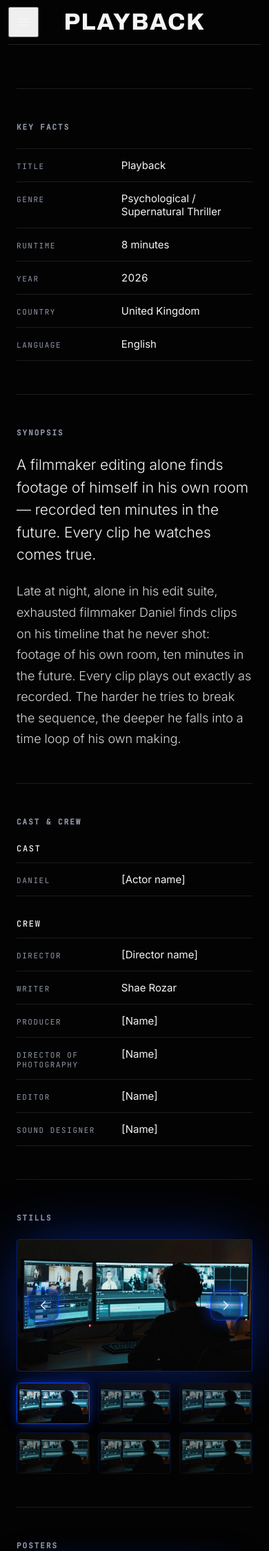
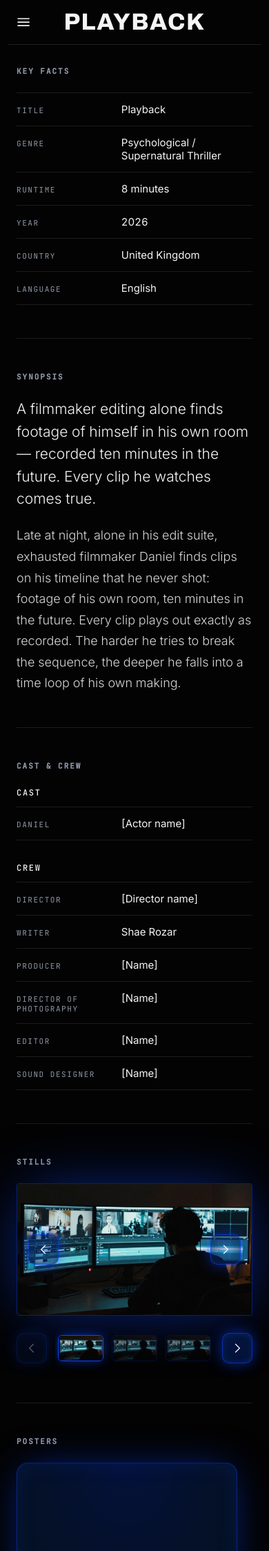
Before and after one commit to Mervellious/playback_website, a Flask app: page /epk in a window 390 px wide. Shown: the top 2248 px of the page at 69% size. Run offline with Flask 3, Linux system fonts and the light colour scheme.

Commit message:
Press Kit: stills carousel, no line above Key facts; fix grey menu button
- /epk: first section loses its border-top and the page top padding, so
  KEY FACTS sits ~48px (desktop) / 32px (mobile) under the nav divider.
- Stills thumbnails: one horizontally scrolling, snapping row (4 visible on
  desktop, 3 on mobile, hidden scrollbar) with left/right glow arrows that
  page by the strip width and get aria-disabled at the ends; the active
  thumb is kept in view without scrolling the page.
- .menu-btn: reset the browser's default button background/border/padding
  (the grey box that appeared once the glow-btn frame was removed).

Co-Authored-By: Claude Opus 5.5 <noreply@anthropic.com>

```diff
--- a/static/css/style.css
+++ b/static/css/style.css
@@ -174,6 +174,12 @@ button {
 }
 
 .menu-btn {
+  /* No browser button chrome (grey box) now that the glow-btn frame is gone */
+  appearance: none;
+  padding: 0;
+  border: 0;
+  border-radius: 0;
+  background: none;
   position: absolute;
   left: calc(var(--menu-left) * var(--u));
   top: calc(var(--topbar-h) * var(--u) / 2 - var(--menu-size) / 2);
@@ -1176,6 +1182,16 @@ html.menu-open body {
   border-top: var(--line);
 }
 
+/* No page header any more: KEY FACTS starts ~48px under the nav divider,
+   without its own line (the lines between sections stay). */
+.page.epk {
+  padding-top: 0;
+}
+
+.epk > .epk-section:first-of-type {
+  border-top: 0;
+}
+
 .epk-section__body {
   min-width: 0;
 }
@@ -1289,12 +1305,59 @@ html.menu-open body {
 .gallery__nav--prev { left: 16px; }
 .gallery__nav--next { right: 16px; }
 
+/* Thumbnail carousel: arrow · one scrolling row · arrow */
+.gallery__strip {
+  --thumbs-visible: 4;
+  margin-top: 16px;
+  display: flex;
+  align-items: center;
+  gap: 12px;
+}
+
 .gallery__thumbs {
-  margin-top: 16px;
+  position: relative; /* offsetParent for the JS that keeps the active thumb in view */
+  flex: 1 1 auto;
+  min-width: 0;
+  display: flex;
+  gap: 12px;
+  padding: 12px 4px; /* room for the active thumb's glow */
+  overflow-x: auto;
+  overscroll-behavior-x: contain;
+  scroll-snap-type: x mandatory;
+  scroll-padding-inline: 4px;
+  scrollbar-width: none; /* hidden, still scrollable by touch / trackpad */
+  list-style: none;
+}
+
+.gallery__thumbs::-webkit-scrollbar {
+  display: none;
+}
+
+.gallery__thumbs > li {
+  flex: 0 0 calc((100% - (var(--thumbs-visible) - 1) * 12px) / var(--thumbs-visible));
+  scroll-snap-align: start;
+}
+
+.gallery__strip-nav {
+  flex: none;
+  width: 44px;
+  height: 44px;
+  padding: 0;
   display: grid;
-  grid-template-columns: repeat(6, minmax(0, 1fr));
-  gap: 12px;
-  list-style: none;
+  place-items: center;
+  color: var(--white);
+  cursor: pointer;
+  transition: opacity 200ms ease;
+}
+
+.gallery__strip-nav svg {
+  width: 20px;
+  height: 20px;
+}
+
+.gallery__strip-nav[aria-disabled="true"] {
+  opacity: .35;
+  cursor: default;
 }
 
 .gallery__thumb {
@@ -1855,8 +1918,12 @@ html.menu-open body {
     grid-template-columns: 1fr;
   }
 
-  .gallery__thumbs {
-    grid-template-columns: repeat(3, minmax(0, 1fr));
+  .gallery__strip {
+    --thumbs-visible: 3;
+  }
+
+  .epk > .epk-section:first-of-type {
+    padding-top: 32px;
   }
 
   .posters {
--- a/templates/epk.html
+++ b/templates/epk.html
@@ -85,7 +85,12 @@
           </button>
         </div>
 
-        <ul class="gallery__thumbs">
+        <!-- Thumbnail carousel: one row, scrolls sideways -->
+        <div class="gallery__strip">
+          <button class="gallery__strip-nav glow-btn" type="button" data-strip-prev aria-label="Scroll stills left">
+            <svg viewBox="0 0 24 24" fill="none" stroke="currentColor" stroke-width="1.6" stroke-linecap="round" stroke-linejoin="round" aria-hidden="true" focusable="false"><path d="M15 5l-7 7 7 7"/></svg>
+          </button>
+          <ul class="gallery__thumbs" data-gallery-strip>
             {% for still in film.stills %}
             {% set still_url = url_for('static', filename=still.src) %}
             <li>
@@ -97,6 +102,10 @@
             </li>
             {% endfor %}
           </ul>
+          <button class="gallery__strip-nav glow-btn" type="button" data-strip-next aria-label="Scroll stills right">
+            <svg viewBox="0 0 24 24" fill="none" stroke="currentColor" stroke-width="1.6" stroke-linecap="round" stroke-linejoin="round" aria-hidden="true" focusable="false"><path d="M9 5l7 7-7 7"/></svg>
+          </button>
+        </div>
       </div>
     </div>
   </section>
```
Also changed, not shown: static/js/main.js (+42 -1 lines). Lines whose indentation alone changed are shown as unchanged.
